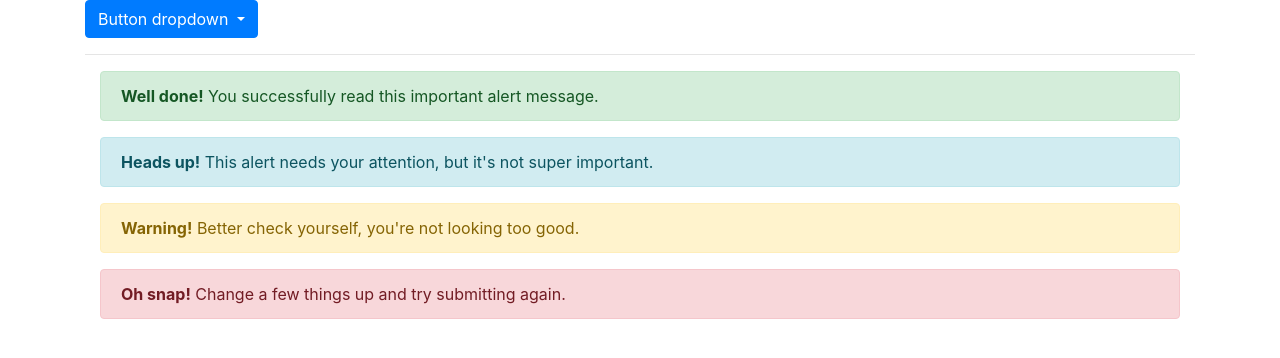
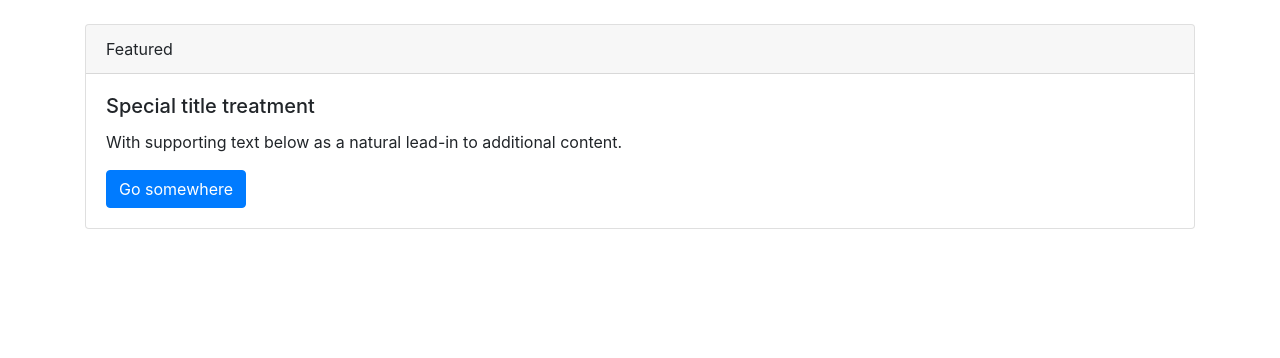
Before and after one commit to un4ckn0wl3z/basic-angular7, an Angular app: page / in a window 1280 px wide. Shown: the top 358 px of the page. Built offline with nearby package versions, Linux system fonts and the light colour scheme.

Commit message:
restore project

```diff
--- a/angular.json
+++ b/angular.json
@@ -27,9 +27,7 @@
               "./node_modules/ngx-bootstrap/datepicker/bs-datepicker.css",
               "src/styles.css"
             ],
-            "scripts": [
-              "src/assets/script.js"
-            ]
+            "scripts": []
           },
           "configurations": {
             "production": {
--- a/src/app/app.component.html
+++ b/src/app/app.component.html
@@ -1,32 +1,15 @@
 <div class="container">
-  <div class="btn-group" dropdown>
-    <button id="button-basic" dropdownToggle type="button" class="btn btn-primary dropdown-toggle"
-      aria-controls="dropdown-basic">
-      Button dropdown <span class="caret"></span>
-    </button>
-    <ul id="dropdown-basic" *dropdownMenu class="dropdown-menu" role="menu" aria-labelledby="button-basic">
-      <li role="menuitem"><a class="dropdown-item" href="#">Action</a></li>
-      <li role="menuitem"><a class="dropdown-item" href="#">Another action</a></li>
-      <li role="menuitem"><a class="dropdown-item" href="#">Something else here</a></li>
-      <li class="divider dropdown-divider"></li>
-      <li role="menuitem"><a class="dropdown-item" href="#">Separated link</a>
-      </li>
-    </ul>
+  <br>
+
+  <div class="card">
+    <div class="card-header">
+      Featured
+    </div>
+    <div class="card-body">
+      <h5 class="card-title">Special title treatment</h5>
+      <p class="card-text">With supporting text below as a natural lead-in to additional content.</p>
+      <a href="#" class="btn btn-primary">Go somewhere</a>
+    </div>
   </div>
 
-  <hr>
-
-  <div class="container">
-    <alert type="success">
-      <strong>Well done!</strong> You successfully read this important alert message.
-    </alert>
-    <alert type="info">
-      <strong>Heads up!</strong> This alert needs your attention, but it's not super important.
-    </alert>
-    <alert type="warning">
-      <strong>Warning!</strong> Better check yourself, you're not looking too good.
-    </alert>
-    <alert type="danger">
-      <strong>Oh snap!</strong> Change a few things up and try submitting again.
-    </alert>
-  </div>
+</div>
--- a/src/app/app.component.ts
+++ b/src/app/app.component.ts
@@ -1,39 +1,12 @@
-import { MySimpleClass } from './my-simple/my-simple.class';
+
 import { Component } from '@angular/core';
-import { IAppComponent } from './my-simple/app.interface';
-import { MyDecorator } from './my-simple/my.decorator';
-import { MyClass } from './my-simple/my.class';
-
-
 
 @Component({
   selector: 'app-root',
   templateUrl: './app.component.html',
   styleUrls: ['./app.component.css']
 })
-export class AppComponent implements IAppComponent {
-  items: string[] = [];
-  title: string = 'basic-angular7';
+export class AppComponent {
 
-  constructor() {
-    // const myClass = new MyClass();
-    // const mySimpleClass = new MySimpleClass();
-
-    // console.log(myClass);
-    // console.log(myClass.squName);
-    // console.log(mySimpleClass.title);
-
-    // console.log(configs);
-    // console.log(configs.target);
-    // console.log(configs.address);
-
-  }
-
-  addItem(item: string) {
-    this.items.push(item);
-  }
-  removeItem(index: number) {
-    this.items.splice(index, 1);
-  }
 
 }
--- a/src/app/app.module.ts
+++ b/src/app/app.module.ts
@@ -1,7 +1,5 @@
 import { BrowserModule } from '@angular/platform-browser';
 import { NgModule } from '@angular/core';
-import { BsDropdownModule } from 'ngx-bootstrap/dropdown';
-import { AlertModule } from 'ngx-bootstrap/alert';
 import { AppRoutingModule } from './app-routing.module';
 import { AppComponent } from './app.component';
 import { BrowserAnimationsModule } from '@angular/platform-browser/animations';
@@ -13,9 +11,7 @@
   imports: [
     BrowserModule,
     AppRoutingModule,
-    BrowserAnimationsModule,
-    BsDropdownModule.forRoot(),
-    AlertModule.forRoot()
+    BrowserAnimationsModule
   ],
   providers: [],
   bootstrap: [AppComponent]
--- a/src/index.html
+++ b/src/index.html
@@ -3,7 +3,7 @@
 
 <head>
   <meta charset="utf-8">
-  <title>BasicAngular7</title>
+  <title>พื้นฐาน Angular 7</title>
   <base href="/">
 
   <meta name="viewport" content="width=device-width, initial-scale=1">
```
